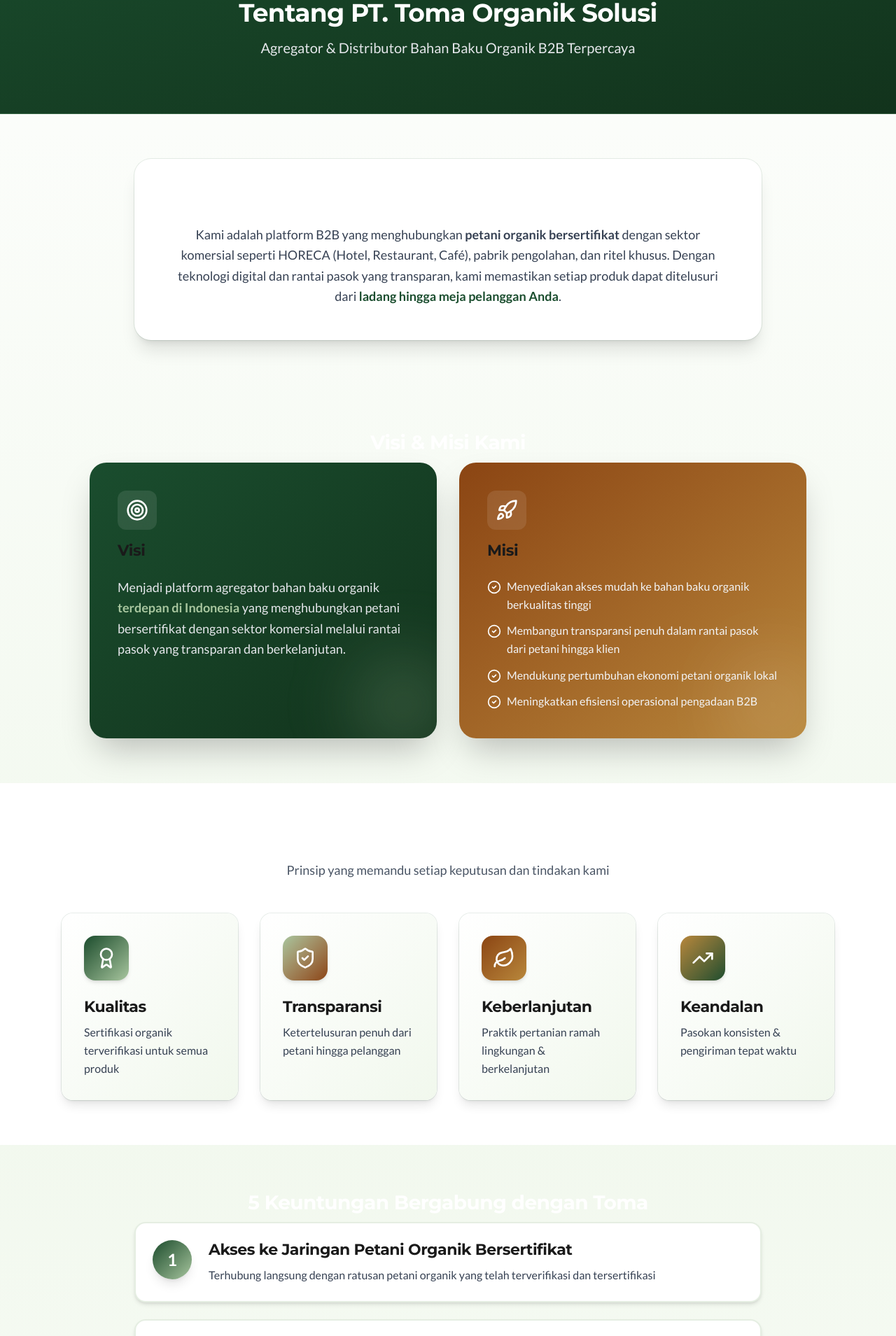
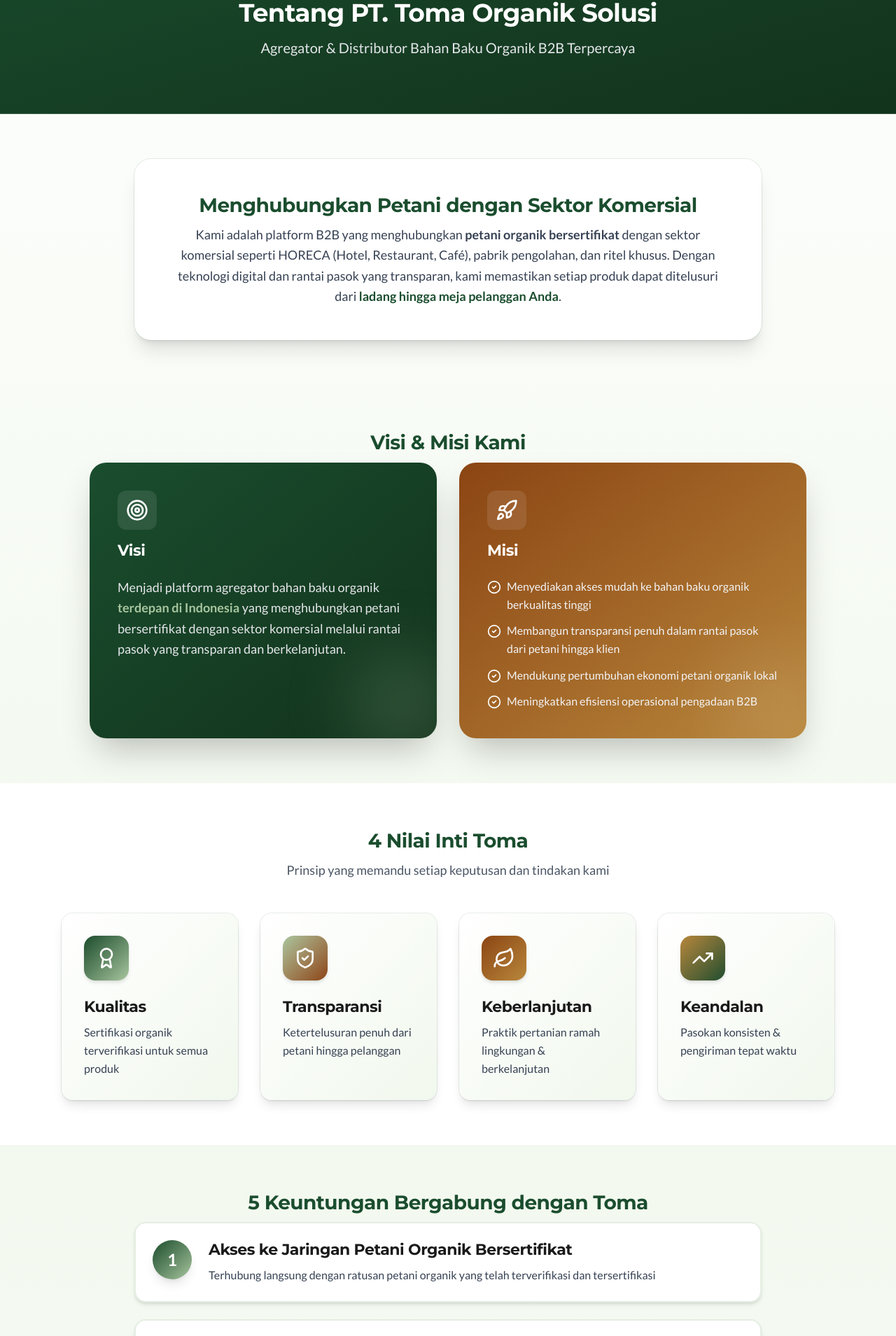
Before and after one commit to sleepingindomie/laili, a Next.js app: page /profil in a window 1280 px wide. Shown: the part 341-2250 px from the top of the page at 70% size. Built offline with nearby package versions, Linux system fonts and the light colour scheme.

Commit message:
Fixing Colour Bug in 2.5

```diff
--- a/app/brand/page.tsx
+++ b/app/brand/page.tsx
@@ -63,7 +63,7 @@ export default function BrandPage() {
             className="mx-auto max-w-4xl"
           >
             <div className="rounded-3xl bg-white p-8 shadow-xl ring-1 ring-[#1A4D2E]/10 sm:p-12">
-              <h2 className="mb-6 text-center text-3xl font-bold text-[#1A4D2E]">
+              <h2 className="mb-6 text-center text-3xl font-bold !text-[#1A4D2E]">
                 Tentang PT. Toma Organik Solusi
               </h2>
               <div className="space-y-4 text-lg leading-relaxed text-gray-700">
@@ -95,7 +95,7 @@ export default function BrandPage() {
             initial={{ opacity: 0 }}
             whileInView={{ opacity: 1 }}
             viewport={{ once: true }}
-            className="mb-12 text-center text-3xl font-bold text-[#1A4D2E] sm:text-4xl"
+            className="mb-12 text-center text-3xl font-bold !text-[#1A4D2E] sm:text-4xl"
           >
             Brand Identity Toma
           </motion.h2>
@@ -155,7 +155,7 @@ export default function BrandPage() {
             initial={{ opacity: 0 }}
             whileInView={{ opacity: 1 }}
             viewport={{ once: true }}
-            className="mb-12 text-center text-3xl font-bold text-[#1A4D2E] sm:text-4xl"
+            className="mb-12 text-center text-3xl font-bold !text-[#1A4D2E] sm:text-4xl"
           >
             Standar Kualitas Produk Toma
           </motion.h2>
--- a/app/page.tsx
+++ b/app/page.tsx
@@ -219,7 +219,7 @@ export default function HomePage() {
             viewport={{ once: true }}
             className="mb-12 text-center"
           >
-            <h2 className="mb-4 text-3xl font-bold text-[#1A4D2E] sm:text-4xl">
+            <h2 className="mb-4 text-3xl font-bold !text-[#1A4D2E] sm:text-4xl">
               Fasilitas untuk Partner Anda
             </h2>
             <p className="mx-auto max-w-2xl text-lg text-gray-600">
--- a/app/profil/page.tsx
+++ b/app/profil/page.tsx
@@ -64,7 +64,7 @@ export default function ProfilPage() {
             className="mx-auto max-w-4xl"
           >
             <div className="rounded-3xl bg-white p-8 shadow-xl ring-1 ring-[#1A4D2E]/10 sm:p-12">
-              <h2 className="mb-6 text-center text-3xl font-bold text-[#1A4D2E]">
+              <h2 className="mb-6 text-center text-3xl font-bold !text-[#1A4D2E]">
                 Menghubungkan Petani dengan Sektor Komersial
               </h2>
               <p className="text-center text-lg leading-relaxed text-gray-700">
@@ -85,7 +85,7 @@ export default function ProfilPage() {
             initial={{ opacity: 0 }}
             whileInView={{ opacity: 1 }}
             viewport={{ once: true }}
-            className="mb-12 text-center text-3xl font-bold text-[#1A4D2E] sm:text-4xl"
+            className="mb-12 text-center text-3xl font-bold !text-[#1A4D2E] sm:text-4xl"
           >
             Visi & Misi Kami
           </motion.h2>
@@ -105,7 +105,7 @@ export default function ProfilPage() {
                 <div className="mb-4 inline-flex rounded-xl bg-white/10 p-3 backdrop-blur-sm">
                   <Target className="h-8 w-8 text-white" />
                 </div>
-                <h3 className="text-3xl font-bold text-white">Visi</h3>
+                <h3 className="text-3xl font-bold !text-white">Visi</h3>
               </div>
               <p className="text-lg leading-relaxed text-gray-200">
                 Menjadi platform agregator bahan baku organik <strong className="text-[#A8C69F]">terdepan di Indonesia</strong> yang
@@ -133,7 +133,7 @@ export default function ProfilPage() {
                 <div className="mb-4 inline-flex rounded-xl bg-white/10 p-3 backdrop-blur-sm">
                   <Rocket className="h-8 w-8 text-white" />
                 </div>
-                <h3 className="text-3xl font-bold text-white">Misi</h3>
+                <h3 className="text-3xl font-bold !text-white">Misi</h3>
               </div>
               <div className="space-y-3 text-gray-100">
                 <p className="flex items-start gap-2">
@@ -171,7 +171,7 @@ export default function ProfilPage() {
             initial={{ opacity: 0 }}
             whileInView={{ opacity: 1 }}
             viewport={{ once: true }}
-            className="mb-4 text-center text-3xl font-bold text-[#1A4D2E] sm:text-4xl"
+            className="mb-4 text-center text-3xl font-bold !text-[#1A4D2E] sm:text-4xl"
           >
             4 Nilai Inti Toma
           </motion.h2>
@@ -251,7 +251,7 @@ export default function ProfilPage() {
             initial={{ opacity: 0 }}
             whileInView={{ opacity: 1 }}
             viewport={{ once: true }}
-            className="mb-12 text-center text-3xl font-bold text-[#1A4D2E] sm:text-4xl"
+            className="mb-12 text-center text-3xl font-bold !text-[#1A4D2E] sm:text-4xl"
           >
             5 Keuntungan Bergabung dengan Toma
           </motion.h2>
--- a/app/social-media/page.tsx
+++ b/app/social-media/page.tsx
@@ -209,7 +209,7 @@ export default function SocialMediaPage() {
               transition={{ delay: 0.4 }}
               className="mt-12 rounded-3xl bg-gradient-to-br from-[#1A4D2E] to-[#12331c] p-8 text-center shadow-2xl sm:p-12"
             >
-              <h3 className="mb-4 text-2xl font-bold text-white sm:text-3xl">
+              <h3 className="mb-4 text-2xl font-bold !text-white sm:text-3xl">
                 Bergabunglah dengan Komunitas Toma
               </h3>
               <p className="mb-6 text-lg text-gray-200">
```
